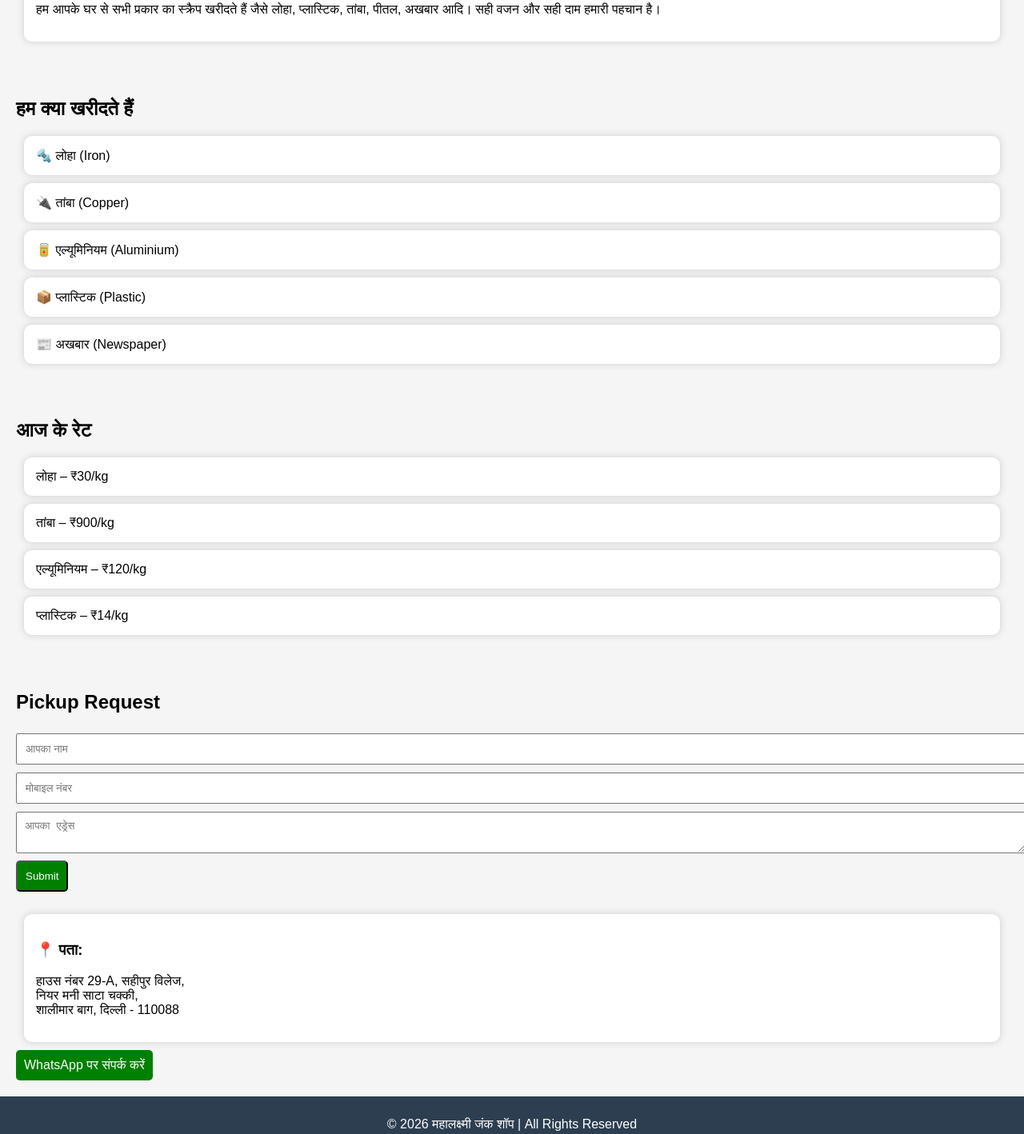
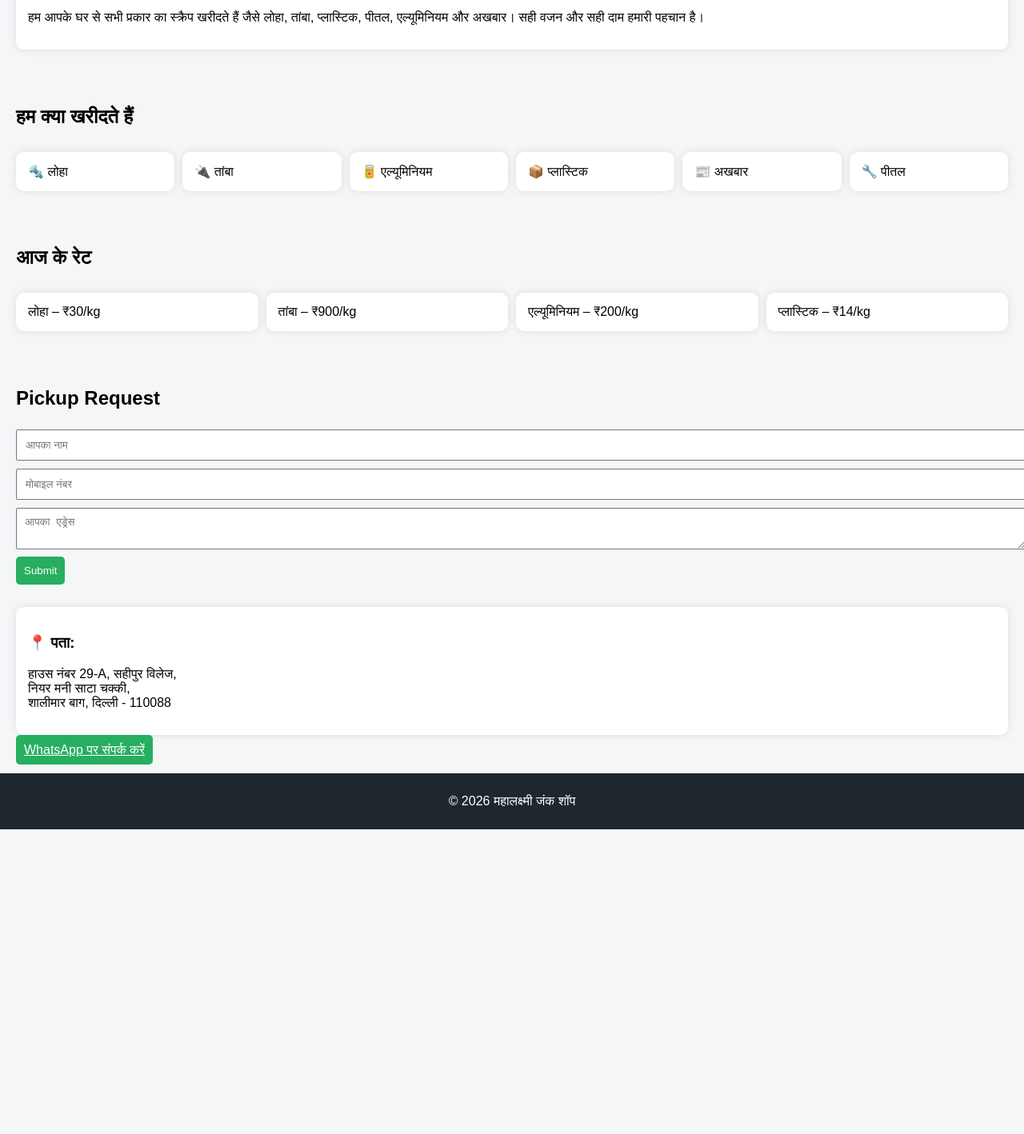
Before and after one commit to harshit7210/Maha-Luxmi-junk-Shop, a plain HTML site: page index.html in a window 1280 px wide. Shown: the part 293-1711 px from the top of the page at 80% size. After the commit the page ends 1330 px from the top, so only its background shows below. Drawn offline with Linux system fonts and the light colour scheme.

Commit message:
Update index.html

```diff
--- a/index.html
+++ b/index.html
@@ -9,22 +9,23 @@
 body {
     margin: 0;
     font-family: Arial;
-            background: #f5f5f5;
+    background: #f4f6f8;
 }
 
+/* HEADER */
 header {
-            background: #2c3e50;
+    background: #1e272e;
     color: white;
-            padding: 15px;
     text-align: center;
+    padding: 20px;
 }
 
+/* NAV */
 nav {
-            background: #34495e;
+    background: #2f3640;
+    text-align: center;
     padding: 10px;
-            text-align: center;
 }
-
 nav a {
     color: white;
     margin: 10px;
@@ -32,38 +33,50 @@
     font-weight: bold;
 }
 
+/* SECTION */
 section {
     padding: 20px;
 }
 
+/* CARD */
 .card {
     background: white;
     padding: 15px;
-            margin: 10px;
+    margin: 10px 0;
     border-radius: 10px;
-            box-shadow: 0 0 10px #ccc;
+    box-shadow: 0 0 10px #ddd;
 }
 
+/* GRID */
+.grid {
+    display: grid;
+    grid-template-columns: repeat(auto-fit, minmax(150px, 1fr));
+    gap: 10px;
+}
+
+/* BUTTON */
 .btn {
-            background: green;
+    background: #27ae60;
     color: white;
     padding: 10px;
-            text-decoration: none;
+    border: none;
     border-radius: 5px;
-            display: inline-block;
+    cursor: pointer;
 }
 
-        footer {
-            background: #2c3e50;
-            color: white;
-            text-align: center;
-            padding: 10px;
-        }
-
+/* INPUT */
 input, textarea {
     width: 100%;
     padding: 10px;
     margin: 5px 0;
+}
+
+/* FOOTER */
+footer {
+    background: #1e272e;
+    color: white;
+    text-align: center;
+    padding: 10px;
 }
 </style>
 </head>
@@ -86,7 +99,7 @@
     <div class="card">
         <h2>हमारे बारे में</h2>
         <p>
-            हम आपके घर से सभी प्रकार का स्क्रैप खरीदते हैं जैसे लोहा, प्लास्टिक, तांबा, पीतल, अखबार आदि।
+            हम आपके घर से सभी प्रकार का स्क्रैप खरीदते हैं जैसे लोहा, तांबा, प्लास्टिक, पीतल, एल्यूमिनियम और अखबार।
             सही वजन और सही दाम हमारी पहचान है।
         </p>
     </div>
@@ -95,35 +108,37 @@
 <section id="items">
     <h2>हम क्या खरीदते हैं</h2>
 
-    <div class="card">🔩 लोहा (Iron)</div>
-    <div class="card">🔌 तांबा (Copper)</div>
-    <div class="card">🥫 एल्यूमिनियम (Aluminium)</div>
-    <div class="card">📦 प्लास्टिक (Plastic)</div>
-    <div class="card">📰 अखबार (Newspaper)</div>
-
+    <div class="grid">
+        <div class="card">🔩 लोहा</div>
+        <div class="card">🔌 तांबा</div>
+        <div class="card">🥫 एल्यूमिनियम</div>
+        <div class="card">📦 प्लास्टिक</div>
+        <div class="card">📰 अखबार</div>
+        <div class="card">🔧 पीतल</div>
+    </div>
 </section>
 
 <section id="rates">
     <h2>आज के रेट</h2>
 
+    <div class="grid">
         <div class="card">लोहा – ₹30/kg</div>
         <div class="card">तांबा – ₹900/kg</div>
-    <div class="card">एल्यूमिनियम – ₹120/kg</div>
+        <div class="card">एल्यूमिनियम – ₹200/kg</div>
         <div class="card">प्लास्टिक – ₹14/kg</div>
-
+    </div>
 </section>
 
 <section id="contact">
     <h2>Pickup Request</h2>
 
-    <form>
-        <input type="text" placeholder="आपका नाम" required>
-        <input type="text" placeholder="मोबाइल नंबर" required>
-        <textarea placeholder="आपका एड्रेस"></textarea>
-        <button class="btn">Submit</button>
-    </form>
+    <input type="text" id="name" placeholder="आपका नाम" required>
+    <input type="text" id="mobile" placeholder="मोबाइल नंबर" required>
+    <textarea id="address" placeholder="आपका एड्रेस"></textarea>
 
-    <br>
+    <button class="btn" onclick="sendToWhatsApp()">Submit</button>
+
+    <br><br>
 
     <div class="card">
         <h3>📍 पता:</h3>
@@ -134,15 +149,34 @@
         </p>
     </div>
 
-    <a class="btn" href="https://wa.me/919711264570">
-        WhatsApp पर संपर्क करें
-    </a>
-
+    <a class="btn" href="https://wa.me/919711264570">WhatsApp पर संपर्क करें</a>
 </section>
 
 <footer>
-    <p>© 2026 महालक्ष्मी जंक शॉप | All Rights Reserved</p>
+    <p>© 2026 महालक्ष्मी जंक शॉप</p>
 </footer>
+
+<script>
+function sendToWhatsApp() {
+    var name = document.getElementById("name").value;
+    var mobile = document.getElementById("mobile").value;
+    var address = document.getElementById("address").value;
+
+    if(name === "" || mobile === ""){
+        alert("कृपया नाम और मोबाइल नंबर भरें");
+        return;
+    }
+
+    var message = "Pickup Request:%0A"
+        + "नाम: " + name + "%0A"
+        + "मोबाइल: " + mobile + "%0A"
+        + "एड्रेस: " + address;
+
+    var url = "https://wa.me/919711264570?text=" + message;
+
+    window.open(url, '_blank');
+}
+</script>
 
 </body>
 </html>
```
Lines whose indentation alone changed are shown as unchanged.
